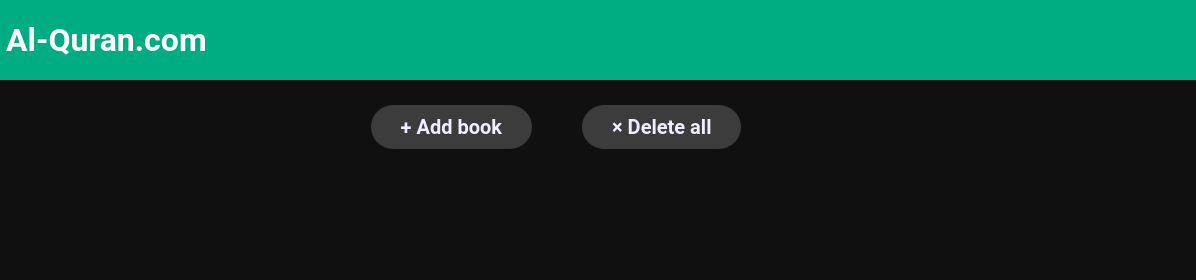
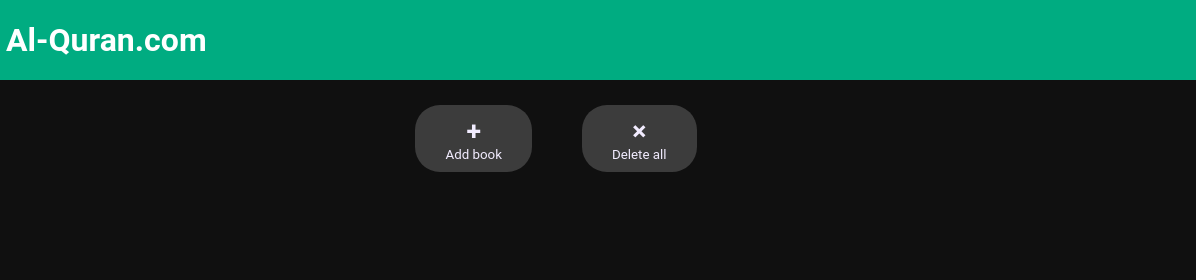
Before and after one commit to Humaminho/library-app, a plain HTML site: page index.html in a window 1280 px wide. Shown: the top 280 px of the page, 84-1280 px from the left. Drawn offline with Linux system fonts and the light colour scheme.

Commit message:
changed buttons layout

```diff
--- a/app.js
+++ b/app.js
@@ -1,4 +1,3 @@
-//ELEMENTS
 const log = console.log;
 
 const popUp = document.querySelector(".pop-up");
@@ -156,4 +155,4 @@ deleteAllBtn.addEventListener("click", () => {
     renderBooks(myLibrary);
 });
 
-renderBooks(myLibrary)
+renderBooks(myLibrary);
--- a/index.html
+++ b/index.html
@@ -18,8 +18,8 @@
     </header>
     <main>
         <div class="buttons">
-            <button id="open-pop-up"><h2>+ Add book</h2></button>
-            <button id="delete-all"><h2>&times; Delete all</h2></button>
+            <button id="open-pop-up"><h1>+</h1> Add book</button>
+            <button id="delete-all"><h1>&times; </h1>Delete all</button>
         </div>
         <div class="books">
 
```
